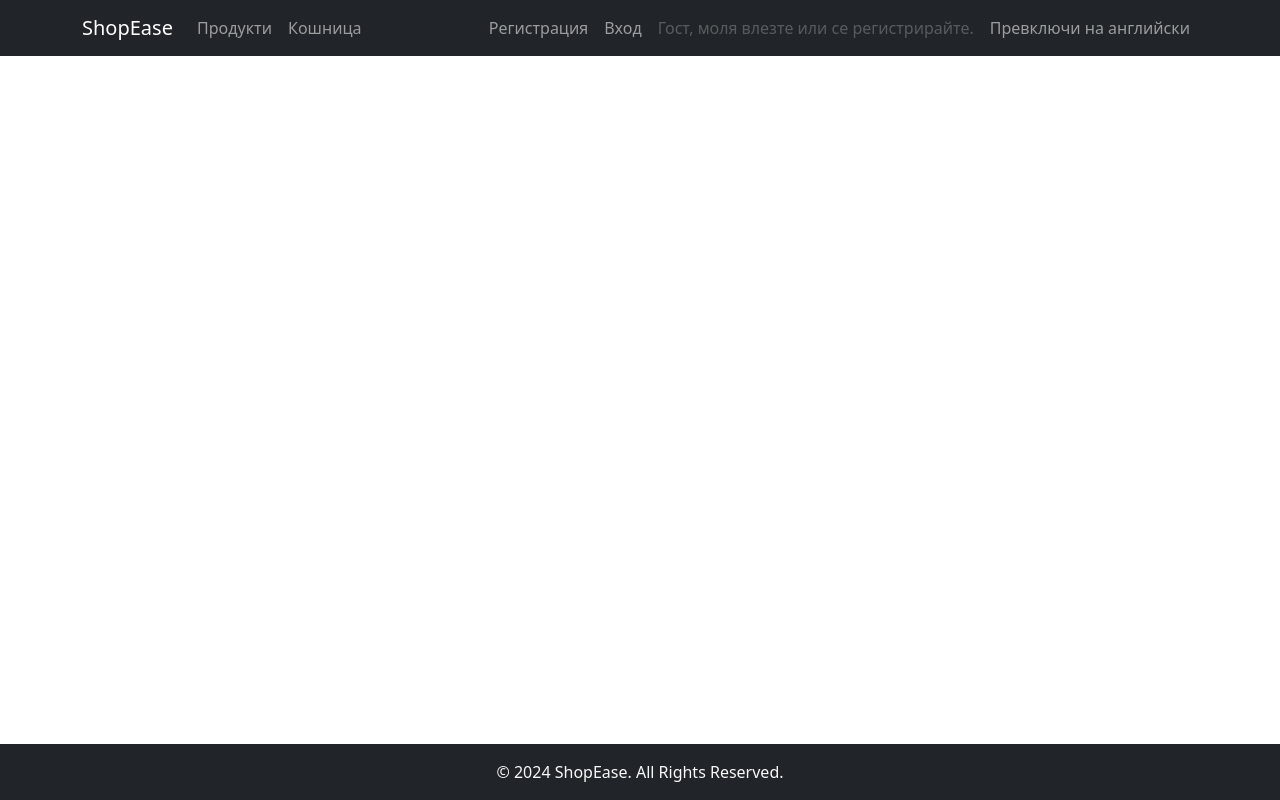
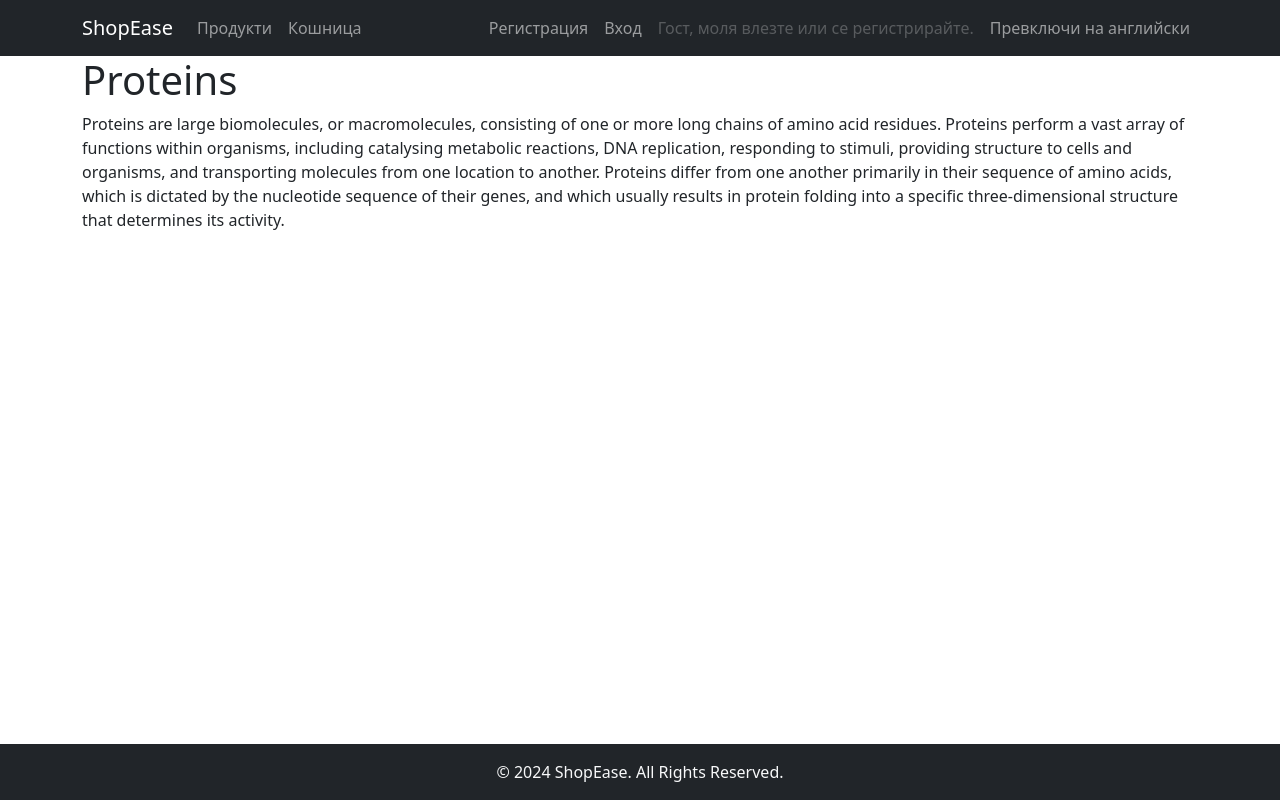
Before and after one commit to stefanRachev/ShopEase, a React (Vite) app in the folder client/: page /proteins in a window 1280 px wide. Built offline with nearby package versions, Linux system fonts and the light colour scheme; no server answers.

Commit message:
Add Proteins page to the application

```diff
--- a/client/src/layout/Content.jsx
+++ b/client/src/layout/Content.jsx
@@ -11,6 +11,7 @@ import Barbells from "../pages/Barbells";
 import WeightPlates from "../pages/WeightPlates";
 import NutritionalSupplements from "../pages/NutritionalSupplements";
 import FitnessEquipment from "../pages/FitnessEquipment";
+import Proteins from "../pages/Proteins";
 
 
 function Content() {
@@ -23,6 +24,7 @@ function Content() {
       <Route path="/products" element={<Products />} />
       <Route path="/weights" element={<Weights />} />
       <Route path="/nutritional-supplements" element={<NutritionalSupplements />} />
+      <Route path="/proteins" element={<Proteins />} />
       <Route path="/fitness-equipment" element={<FitnessEquipment />} />
       <Route path="/dumbbells" element={<Dumbbells />} />
       <Route path="/weight-plates" element={<WeightPlates />} />
--- /dev/null
+++ b/client/src/pages/Proteins.jsx
@@ -0,0 +1,10 @@
+function Proteins() {
+  return (
+    <div>
+      <h1>Proteins</h1>
+      <p>Proteins are large biomolecules, or macromolecules, consisting of one or more long chains of amino acid residues. Proteins perform a vast array of functions within organisms, including catalysing metabolic reactions, DNA replication, responding to stimuli, providing structure to cells and organisms, and transporting molecules from one location to another. Proteins differ from one another primarily in their sequence of amino acids, which is dictated by the nucleotide sequence of their genes, and which usually results in protein folding into a specific three-dimensional structure that determines its activity.</p>
+    </div>
+  );
+}
+
+export default Proteins;
```
